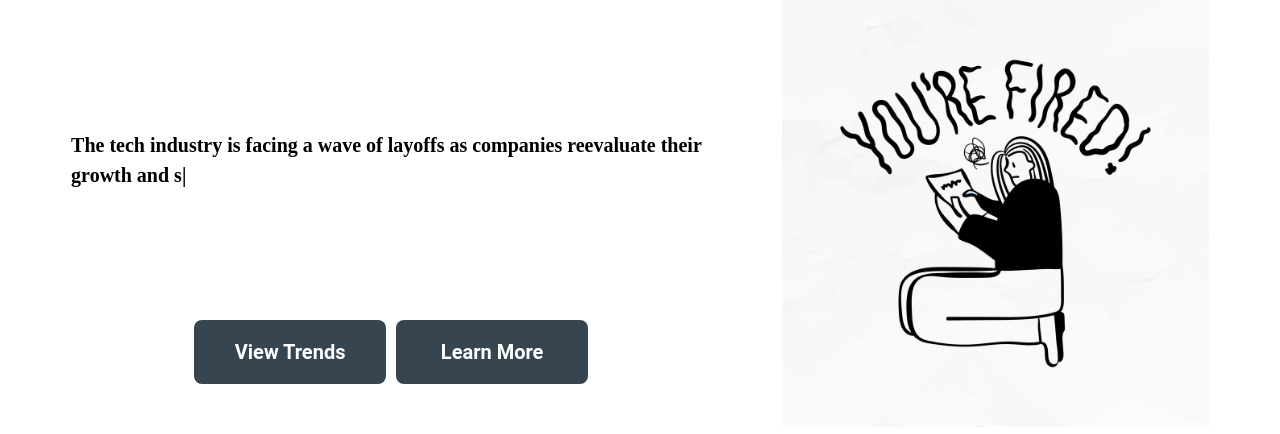
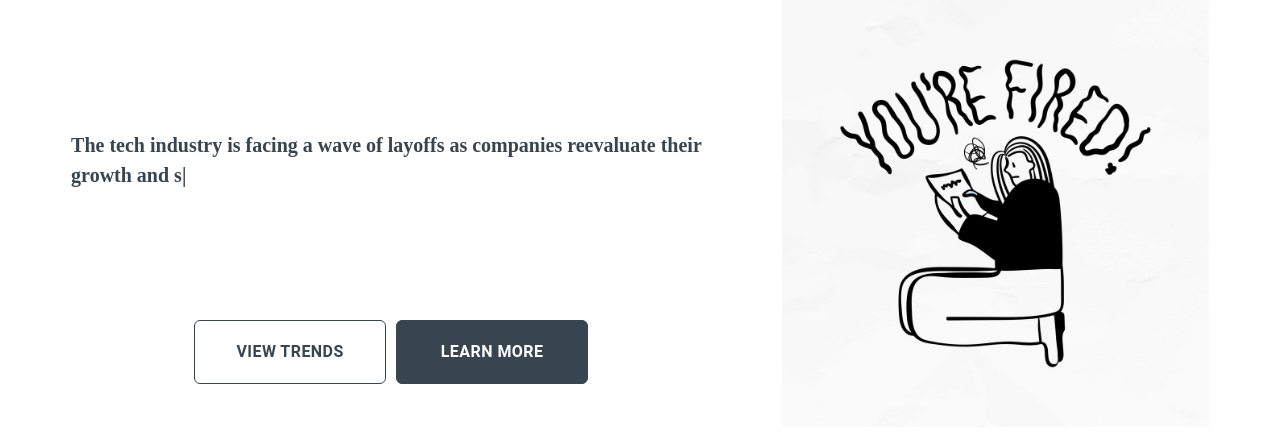
Before and after one commit to segfal/layoff_tracker, a React (Vite) app in the folder frontend/: page /news in a window 1280 px wide. Shown: the top 434 px of the page. Built offline with nearby package versions, Linux system fonts and the light colour scheme; no server answers.

Commit message:
fix pagination issue

```diff
--- a/frontend/src/pages/NewsPage.jsx
+++ b/frontend/src/pages/NewsPage.jsx
@@ -6,9 +6,9 @@ import Typography from "@mui/material/Typography";
 import MediaCard from "../components/MediaCard";
 import Pagination from "@mui/material/Pagination";
 import Box from "@mui/material/Box";
-import layoffs from "../images/1.png";
 import fired from "../images/fired.jpeg";
 import TypingEffect from "../components/TypingEffect";
+import { Button } from "@mui/material";
 
 const NewsPage = () => {
   const [articles, setArticles] = useState([]);
@@ -89,7 +89,7 @@ const NewsPage = () => {
           <div className="flex items-center h-80">
             <div
               style={{
-                color: "black",
+                color: "#36454F",
                 fontSize: "1.25rem",
                 fontWeight: "bold",
                 fontFamily: "New Times Roman",
@@ -102,26 +102,55 @@ const NewsPage = () => {
               />
             </div>
           </div>
-          <div style={{
-        display: 'flex',
-        justifyContent: 'center', // This will center the buttons container
-        alignItems: 'center',
-        gap: '10px', // This adds space between the buttons
-        marginBottom: '20px' // Adds some space below the buttons before the articles start
-      }}>
-        <button
+          <div
+            style={{
+              display: "flex",
+              justifyContent: "center", // This will center the buttons container
+              alignItems: "center",
+              gap: "10px", // This adds space between the buttons
+              marginBottom: "20px", // Adds some space below the buttons before the articles start
+            }}
+          >
+            <Button
+              variant="outlined"
               onClick={handleLogin}
-          className="h-16 w-48 font-bold text-xl text-white rounded-lg"
-          style={{ backgroundColor: "#36454F" }}
+              sx={{
+                height: "64px", // equivalent to h-16 in TailwindCSS
+                width: "192px", // equivalent to w-48 in TailwindCSS
+                fontWeight: "bold",
+                fontSize: "1rem", // equivalent to text-xl in TailwindCSS
+                color: "#36454F",
+                borderColor: "#36454F", // Border color
+                "&:hover": {
+                  borderColor: "#36454F", // Border color on hover
+                  backgroundColor: "transparent", // Ensure the background stays transparent on hover
+                },
+                borderRadius: "0.375rem", // equivalent to rounded-lg in TailwindCSS
+              }}
+              //   style={{ backgroundColor: "#36454F" }}
             >
               View Trends
-        </button>
-        <button
-          className="h-16 w-48 font-bold text-xl text-white rounded-lg"
-          style={{ backgroundColor: "#36454F" }}
+            </Button>
+            <Button
+              variant="outlined"
+              onClick={handleLogin}
+              sx={{
+                height: "64px", // equivalent to h-16 in TailwindCSS
+                width: "192px", // equivalent to w-48 in TailwindCSS
+                fontWeight: "bold",
+                fontSize: "1rem", // equivalent to text-xl in TailwindCSS
+                color: "white",
+                borderColor: "#36454F", // Border color
+                backgroundColor: "#36454F",
+                "&:hover": {
+                  borderColor: "#36454F", // Border color on hover
+                  backgroundColor: "#36454F", // Ensure the background stays transparent on hover
+                },
+                borderRadius: "0.375rem", // equivalent to rounded-lg in TailwindCSS
+              }}
             >
               Learn More
-        </button>
+            </Button>
           </div>
         </div>
         <img src={fired} alt="Layoff Trends" className="w-1/3"></img>
@@ -160,11 +189,18 @@ const NewsPage = () => {
       <footer className="pb-4">
         <div className="flex justify-between ml-24 mr-24 pb-18 mt-10">
           <div className="ml-8 flex mr-5 pr-10">
-            <p className="text-4xl font-bold" style={{ color: "#2E4764" }}>LayOff Insight</p>
+            <p className="text-4xl font-bold" style={{ color: "#2E4764" }}>
+              LayOff Insight
+            </p>
           </div>
         </div>
-        <hr className="ml-32 mr-24 mt-8" style={{ borderColor: "#2E4764" }}></hr>
-        <p className="ml-32 mt-5" style={{ color: "#2E4764" }}>© 2023 LayOff Insight — Navigating Through Layoffs</p>
+        <hr
+          className="ml-32 mr-24 mt-8"
+          style={{ borderColor: "#2E4764" }}
+        ></hr>
+        <p className="ml-32 mt-5" style={{ color: "#2E4764" }}>
+          © 2023 LayOff Insight — Navigating Through Layoffs
+        </p>
       </footer>
     </div>
   );
```
Lines whose indentation alone changed are shown as unchanged.
